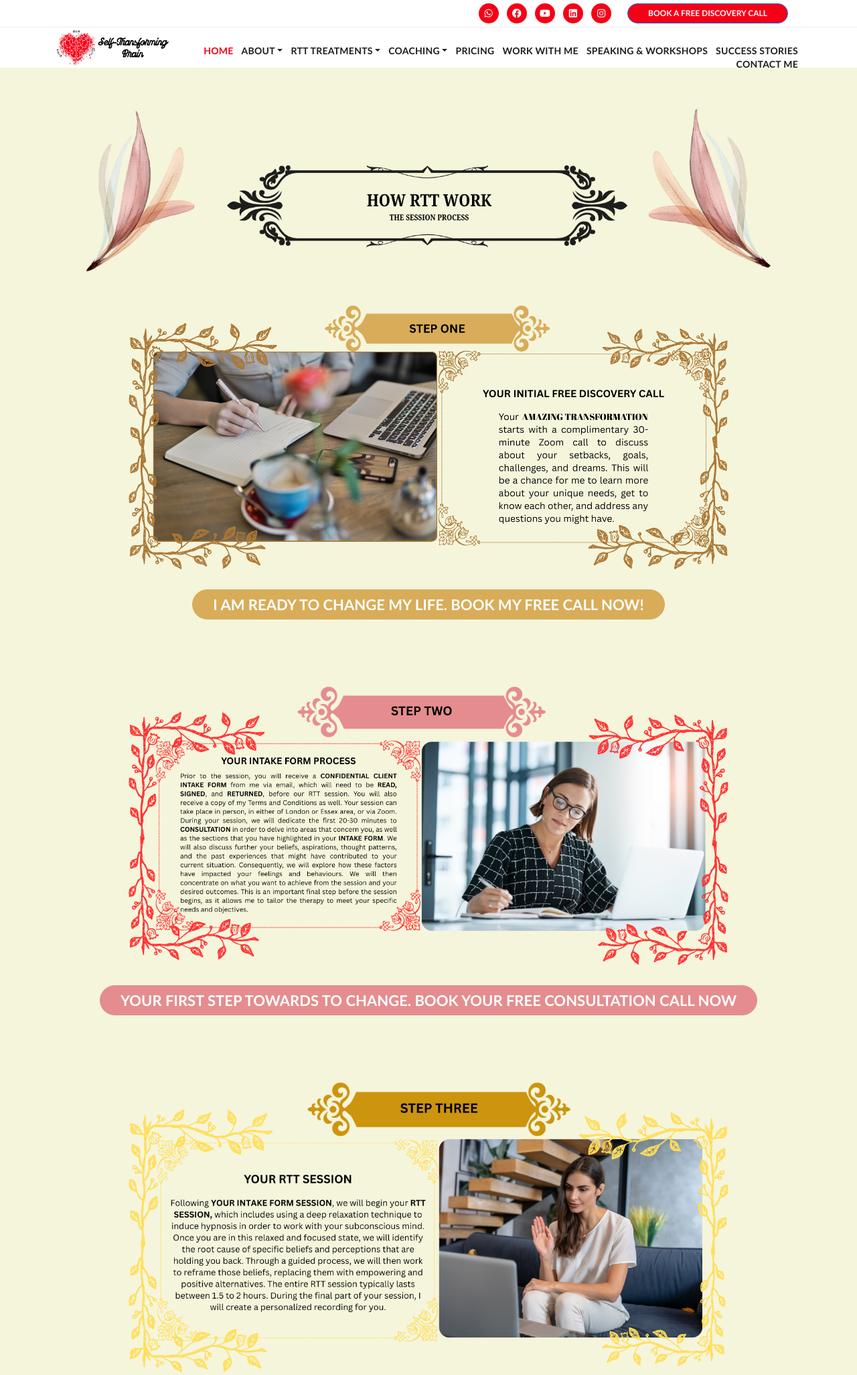
After one commit to gericlois/SelfTransformingBrain, a PHP site: page /pages/how_rtt.php in a window 1280 px wide. The commit adds this page. Shown: the top 2053 px of the page at 67% size. Run offline with PHP 8.4, Linux system fonts and the light colour scheme; some web fonts are replaced.

Commit message:
How Page Added

```diff
--- a/assets/css/main.css
+++ b/assets/css/main.css
@@ -2568,6 +2615,144 @@ Scientific Style
 }
 
 
+/*
+---------------------------------------------
+How Style
+---------------------------------------------
+*/
+.how {
+  background-color: #F5F5DC;
+  padding: 60px 0px 100px 0px;
+  text-align: center;
+}
+.how .header img {
+  display: block;
+  margin: 0 auto;
+  width: 80%;
+  height: auto;
+  max-width: 100%;
+  padding: 0px 0px 50px 0px;
+}
+
+.how .step1 img {
+  display: block;
+  margin: 0 auto;
+  width: 70%;
+  height: auto;
+  max-width: 100%;
+  padding: 0px 0px 30px 0px;
+}
+
+
+.how .step1_button .btn-primary {
+  display: inline-block;
+  padding: 5px 30px;
+  background-color: #d9ac59;
+  color: #ffffff;
+  font-size: 22px;
+  font-weight: bold;
+  text-transform: uppercase;
+  border-radius: 25px;
+  text-align: center;
+  transition: background-color 0.3s ease;
+  border: 1px solid #d9ac59;
+}
+
+.how .step2 img {
+  display: block;
+  margin: 0 auto;
+  width: 70%;
+  height: auto;
+  max-width: 100%;
+  padding: 100px 0px 30px 0px;
+}
+
+
+.how .step2_button .btn-primary {
+  display: inline-block;
+  padding: 5px 30px;
+  background-color: #e58d8e;
+  color: #ffffff;
+  font-size: 22px;
+  font-weight: bold;
+  text-transform: uppercase;
+  border-radius: 25px;
+  text-align: center;
+  transition: background-color 0.3s ease;
+  border: 1px solid #e58d8e;
+}
+
+.how .step3 img {
+  display: block;
+  margin: 0 auto;
+  width: 70%;
+  height: auto;
+  max-width: 100%;
+  padding: 100px 0px 30px 0px;
+}
+
+
+.how .step3_button .btn-primary {
+  display: inline-block;
+  padding: 5px 30px;
+  background-color: #cd940d;
+  color: #ffffff;
+  font-size: 22px;
+  font-weight: bold;
+  text-transform: uppercase;
+  border-radius: 25px;
+  text-align: center;
+  transition: background-color 0.3s ease;
+  border: 1px solid #cd940d;
+}
+
+.how .step4 img {
+  display: block;
+  margin: 0 auto;
+  width: 70%;
+  height: auto;
+  max-width: 100%;
+  padding: 100px 0px 30px 0px;
+}
+
+
+.how .step4_button .btn-primary {
+  display: inline-block;
+  padding: 5px 30px;
+  background-color: #719834;
+  color: #ffffff;
+  font-size: 22px;
+  font-weight: bold;
+  text-transform: uppercase;
+  border-radius: 25px;
+  text-align: center;
+  transition: background-color 0.3s ease;
+  border: 1px solid #719834;
+}
+
+.how .step5 img {
+  display: block;
+  margin: 0 auto;
+  width: 70%;
+  height: auto;
+  max-width: 100%;
+  padding: 100px 0px 30px 0px;
+}
+
+
+.how .step5_button .btn-primary {
+  display: inline-block;
+  padding: 5px 30px;
+  background-color: #9355ca;
+  color: #ffffff;
+  font-size: 22px;
+  font-weight: bold;
+  text-transform: uppercase;
+  border-radius: 25px;
+  text-align: center;
+  transition: background-color 0.3s ease;
+  border: 1px solid #9355ca;
+}
 /*
 ---------------------------------------------
 Page Header Style
--- a/pages/about_me.php
+++ b/pages/about_me.php
@@ -11,6 +11,7 @@
             <div class="header-text">
                 <div class="container">
                     <div class="row">
+
                         <div class="col-lg-12">
                             <div class="top">
                                 <h2 class="one">"WHAT HELPED ME CAN HELP YOU TOO—I’M A LIVING EXAMPLE OF IT"</h2>
@@ -23,6 +24,7 @@
                                 </div>
                             </div>
                         </div>
+
                     </div>
                 </div>
             </div>
@@ -214,7 +216,6 @@
 
 
                             </p>
-
                             <span class="button">WORK WITH ME </span>
                         </div>
                     </div>
--- /dev/null
+++ b/pages/how_rtt.php
@@ -0,0 +1,106 @@
+<!DOCTYPE html>
+<lang="en">
+
+    <?php include "includes/head.php" ?>
+
+    <?php include "includes/header.php" ?>
+
+    <div class="main-banner">
+        <div class="how section">
+            <div class="row">
+
+                <div class="col-lg-12">
+                    <div class="header-text">
+                        <div class="header">
+                            <img src="../assets/images/includes/how_header.png" alt="">
+                        </div>
+                    </div>
+                </div>
+
+                <div class="col-lg-12">
+                    <div class="step1">
+                        <img src="../assets/images/includes/step1.png" alt="">
+                    </div>
+                </div>
+
+                <div class="col-lg-12">
+                    <div class="step1_button">
+                        <a href="#" class="btn btn-primary"> I AM READY TO CHANGE MY LIFE. BOOK MY FREE CALL NOW!</a>
+                    </div>
+                </div>
+
+                <div class="col-lg-12">
+                    <div class="step2">
+                        <img src="../assets/images/includes/step2.png" alt="">
+                    </div>
+                </div>
+
+                <div class="col-lg-12">
+                    <div class="step2_button">
+                        <a href="#" class="btn btn-primary"> YOUR FIRST STEP TOWARDS TO CHANGE. BOOK YOUR FREE CONSULTATION CALL NOW</a>
+                    </div>
+                </div>
+
+                <div class="col-lg-12">
+                    <div class="step3">
+                        <img src="../assets/images/includes/step3.png" alt="">
+                    </div>
+                </div>
+
+                <div class="col-lg-12">
+                    <div class="step3_button">
+                        <a href="#" class="btn btn-primary"> TAKE THE FIRST STEP WITH ME. BOOK YOUR SESSION NOW!...</a>
+                    </div>
+                </div>
+
+                <div class="col-lg-12">
+                    <div class="step4">
+                        <img src="../assets/images/includes/step4.png" alt="">
+                    </div>
+                </div>
+
+                <div class="col-lg-12">
+                    <div class="step4_button">
+                        <a href="#" class="btn btn-primary"> I AM READY TO TRANSFORM MY LIFE. BOOK MY SESSION NOW!</a>
+                    </div>
+                </div>
+
+                <div class="col-lg-12">
+                    <div class="step5">
+                        <img src="../assets/images/includes/step5.png" alt="">
+                    </div>
+                </div>
+
+                <div class="col-lg-12">
+                    <div class="step5_button">
+                        <a href="#" class="btn btn-primary"> I AM IN! LET’S WORK TOGETHER TO TRANSFORM MY LIFE!</a>
+                    </div>
+                </div>
+
+            </div>
+
+        </div>
+    </div>
+
+
+
+    </div>
+    </div>
+
+    </Main>
+
+    <?php include "includes/footer.php" ?>
+
+    <!-- Scripts -->
+    <!-- Bootstrap core JavaScript -->
+    <script src="../vendor/jquery/jquery.min.js"></script>
+    <script src="../vendor/bootstrap/js/bootstrap.min.js"></script>
+    <script src="../assets/js/isotope.min.js"></script>
+    <script src="../assets/js/owl-carousel.js"></script>
+    <script src="../assets/js/counter.js"></script>
+    <script src="../assets/js/custom.js"></script>
+    <script src="https://cdn.jsdelivr.net/npm/bootstrap@5.3.2/dist/js/bootstrap.bundle.min.js"></script>
+
+    </body>
+
+    </html>
--- a/pages/includes/header.php
+++ b/pages/includes/header.php
@@ -53,7 +53,7 @@
                     <li><a href="about_me.php">MEET SERVET</a></li>
                     <li><a href="what_rtt.php">WHAT IS RTT?</a></li>
                     <li><a href="scientific_rtt.php">SCIENTIFIC OVERVIEW</a></li>
-                    <li><a href="#">HOW RTT WORKS</a></li>
+                    <li><a href="how_rtt.php">HOW RTT WORKS</a></li>
                   </ul>
                 </li>
 
--- a/pages/index.php
+++ b/pages/index.php
@@ -70,6 +70,7 @@
         <div class="featured section">
             <div class="container">
                 <div class="row">
+
                     <div class="col-lg-12">
                         <div class="top">
                             <img src="../assets/images/includes/your_journey.png" alt="">
@@ -96,6 +97,7 @@
                             <img src="../assets/images/includes/you_believe2.png" alt="">
                         </div>
                     </div>
+
                 </div>
             </div>
         </div>
```
Also changed, not shown: other parts of assets/css/main.css (+49 -2 lines), pages/what_rtt.php (+30 -6 lines), assets/images/includes/STEP1.png (added), assets/images/includes/STEP2.png (added), assets/images/includes/STEP3.png (added), assets/images/includes/STEP4.png (added), assets/images/includes/STEP5.png (added), assets/images/includes/Web Dev Price Package.png (deleted), assets/images/includes/how_header.png (added).
